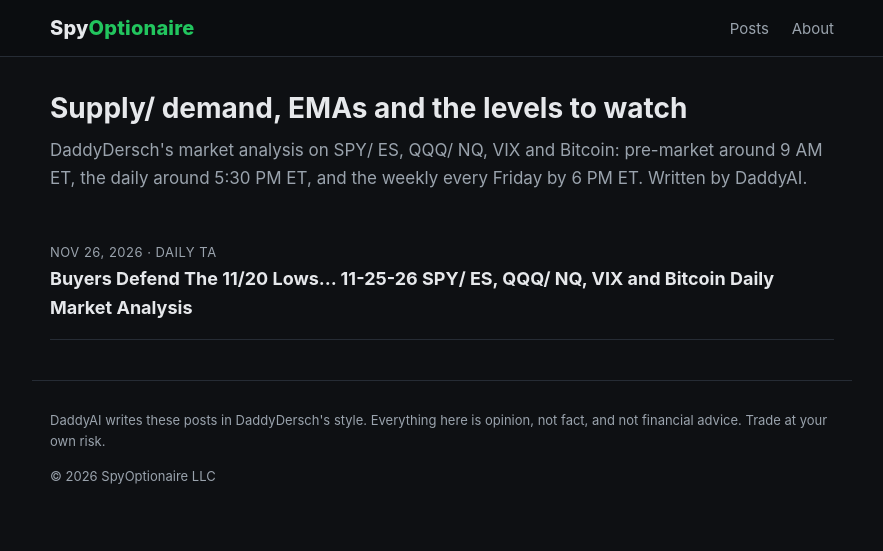
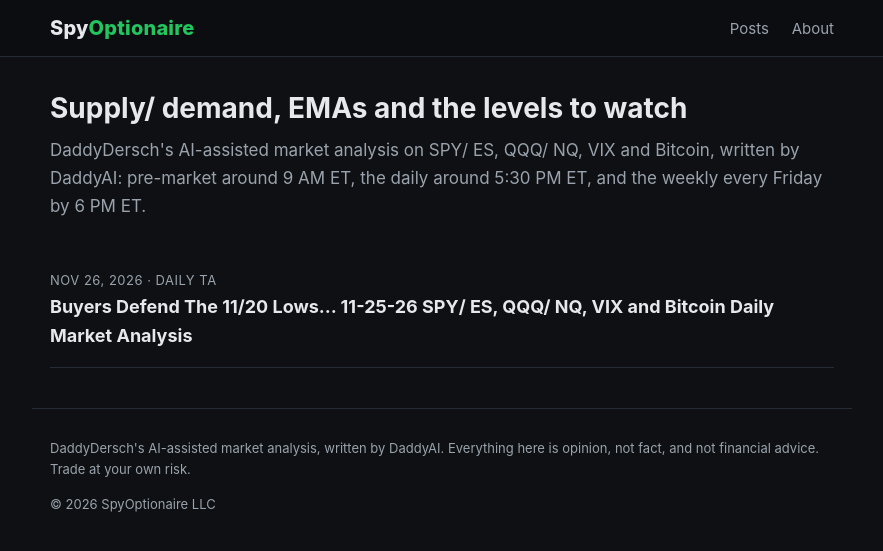
Before and after one commit to SpyOptionaire/spyoptionaire.github.io, a Jekyll site: the page built from index.html, in a window 1280 px wide. Shown: the top 551 px of the page, without its empty margins (198-1081 px from the left). Built offline with Jekyll 4.4.1, drawn with Linux system fonts in a browser that asks for light colours.

Commit message:
Site tagline: DaddyDersch's AI-assisted market analysis, written by DaddyAI
Co-Authored-By: Claude Opus 5.5 <noreply@anthropic.com>
Claude-Session: https://claude.ai/code/session_01EnXCpuWUg6oc66XeZWqt4P

```diff
--- a/_config.yml
+++ b/_config.yml
@@ -1,6 +1,6 @@
 title: SpyOptionaire
 tagline: Daily, pre-market and weekly TA on SPY/ES, QQQ/NQ, VIX and Bitcoin
-description: DaddyDersch's supply/demand and EMA market analysis, written by DaddyAI. Opinion, not financial advice.
+description: DaddyDersch's AI-assisted market analysis, written by DaddyAI. Opinion only, not financial advice.
 url: https://spyoptionaire.github.io
 baseurl: ""
 author: DaddyDersch
--- a/_layouts/default.html
+++ b/_layouts/default.html
@@ -21,7 +21,7 @@
     {{ content }}
   </main>
   <footer class="wrap foot">
-    <p>DaddyAI writes these posts in DaddyDersch's style. Everything here is opinion, not fact, and not financial advice. Trade at your own risk.</p>
+    <p>DaddyDersch's AI-assisted market analysis, written by DaddyAI. Everything here is opinion, not fact, and not financial advice. Trade at your own risk.</p>
     <p>&copy; {{ 'now' | date: '%Y' }} SpyOptionaire LLC</p>
   </footer>
 </body>
--- a/_layouts/post.html
+++ b/_layouts/post.html
@@ -4,7 +4,7 @@ layout: default
 <article class="post">
   <p class="meta">{{ page.date | date: '%a %b %-d, %Y' }}{% if page.kind %} · {{ page.kind }}{% endif %} · DaddyAI</p>
   <h1>{{ page.title }}</h1>
-  <p class="disclaimer">DaddyAI is automated analysis by DaddyDersch. Everything here is my opinion, not fact, and it is not financial advice.</p>
+  <p class="disclaimer">DaddyDersch's AI-assisted market analysis, written by DaddyAI. Everything here is my opinion, not fact, and it is not financial advice.</p>
   {{ content }}
 </article>
 <p class="back"><a href="{{ '/' | relative_url }}">&larr; All posts</a></p>
--- a/index.html
+++ b/index.html
@@ -4,7 +4,7 @@ title: SpyOptionaire
 ---
 <section class="hero">
   <h1>Supply/ demand, EMAs and the levels to watch</h1>
-  <p>DaddyDersch's market analysis on SPY/ ES, QQQ/ NQ, VIX and Bitcoin: pre-market around 9 AM ET, the daily around 5:30 PM ET, and the weekly every Friday by 6 PM ET. Written by DaddyAI.</p>
+  <p>DaddyDersch's AI-assisted market analysis on SPY/ ES, QQQ/ NQ, VIX and Bitcoin, written by DaddyAI: pre-market around 9 AM ET, the daily around 5:30 PM ET, and the weekly every Friday by 6 PM ET.</p>
 </section>
 <ul class="posts">
   {% for post in site.posts %}
```
